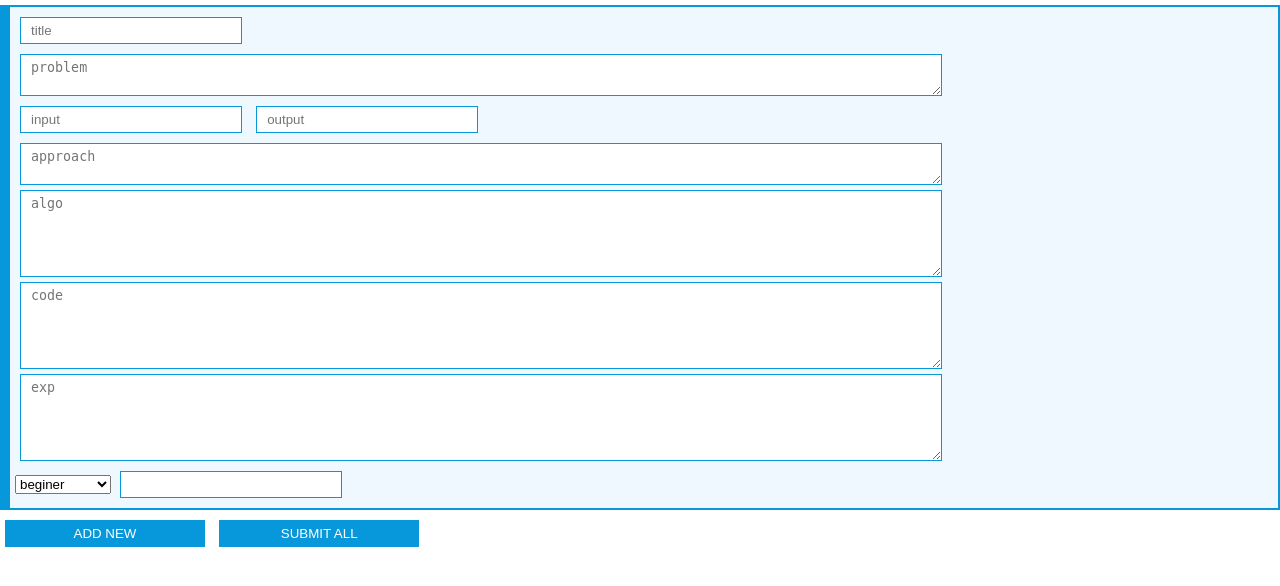
After one commit to hind-sagar-biswas/c-made-easy, a PHP site: page /c-made-easy/addprobs.html in a window 1280 px wide. The commit adds this page. Shown: the top 586 px of the page. Run offline with PHP 8.4, Linux system fonts and the light colour scheme.

Commit message:
added c problem/exercise adder

```diff
--- /dev/null
+++ b/addprobs.html
@@ -0,0 +1,42 @@
+<!DOCTYPE html>
+<html lang="en">
+
+<head>
+    <meta charset="UTF-8">
+    <meta http-equiv="X-UA-Compatible" content="IE=edge">
+    <meta name="viewport" content="width=device-width, initial-scale=1.0">
+    <title>ADD ICT solutions | Chap 5</title>
+
+    <link rel="stylesheet" href="./assets/css/adder.css">
+</head>
+
+<body>
+    <div id="log"></div>
+    <div id="form-container">
+        <form action="#" method="post" name="solution-form" id="solution-form">
+            <div class="form-section">
+                <input type="text" name="solution-1-title" id="solution-1-title" placeholder="title" required>
+                <textarea name="solution-1-problem" id="solution-1-problem" placeholder="problem" required></textarea>
+                <input type="text" name="solution-1-example-input" id="solution-1-example-input" placeholder="input" required>
+                <input type="text" name="solution-1-expected-output" id="solution-1-expected-output" placeholder="output" required>
+                <textarea name="solution-1-approach" id="solution-1-approach" placeholder="approach"></textarea>
+                <textarea name="solution-1-algorithm" id="solution-1-algorithm" placeholder="algo" rows="5"></textarea>
+                <textarea name="solution-1-code" id="solution-1-code" placeholder="code" rows="5"></textarea>
+                <textarea name="solution-1-explanation" id="solution-1-explanation" placeholder="exp" rows="5"></textarea>
+                <select name="solution-1-difficulty" id="solution-1-difficulty">
+                    <option value="beginer">beginer</option>
+                    <option value="intermediate">intermediate</option>
+                    <option value="advanced">advanced</option>
+                </select>
+                <input type="text" name="solution-1-tags" id="solution-1-tags">
+            </div>
+        </form>
+    </div>
+    <div id="action">
+        <button id="add-new">ADD NEW</button>
+        <button id="submit">SUBMIT ALL</button>
+    </div>
+    <script src="./assets/js/solution.js"></script>
+</body>
+
+</html>
--- /dev/null
+++ b/assets/css/adder.css
@@ -0,0 +1,58 @@
+body {
+  margin: 0;
+  padding: 0;
+  width: 100vw;
+  background-color: white;
+  font-family: "Segoe UI", Tahoma, Geneva, Verdana, sans-serif;
+}
+
+button,
+input[type=text],
+textarea {
+  outline: none;
+  border: 1px solid rgb(7, 152, 219);
+  padding: 5px 10px;
+  margin: 5px;
+  /* border-radius: 5px; */
+  width: 200px;
+}
+
+input[type=text] {
+  display: inline-block;
+}
+
+textarea {
+  display: block;
+  width: 900px;
+}
+
+button {
+  background-color: rgb(7, 152, 219);
+  color: white;
+  transition: all 0.3s;
+}
+
+button:hover {
+  background-color: rgb(14, 124, 176);
+}
+
+#form-container,
+#action,
+#log {
+  width: 100%;
+  max-width: 1300px;
+  margin: 0 auto;
+  margin-top: 5px;
+}
+
+#log {
+  color: rgb(14, 124, 176);
+}
+
+.form-section {
+  margin-bottom: 5px;
+  padding: 5px;
+  border: 2px solid rgb(7, 152, 219);
+  border-left: 10px solid rgb(7, 152, 219);
+  background-color: aliceblue;
+}/*# sourceMappingURL=adder.css.map */
--- /dev/null
+++ b/assets/js/solution.js
@@ -0,0 +1,162 @@
+const form = document.getElementById("solution-form");
+const addNewBtn = document.querySelector("#add-new");
+const submitBtn = document.querySelector("#submit");
+
+let solutionCount = 2;
+
+function addNewSol() {
+	const formSection = document.createElement("div");
+	formSection.classList.add("form-section");
+
+	const titleInput = document.createElement("input");
+	titleInput.type = "text";
+	titleInput.name = `solution-${solutionCount}-title`;
+	titleInput.id = `solution-${solutionCount}-title`;
+	titleInput.placeholder = "title";
+	titleInput.required = true;
+	formSection.appendChild(titleInput);
+
+	const problemTextarea = document.createElement("textarea");
+	problemTextarea.name = `solution-${solutionCount}-problem`;
+	problemTextarea.id = `solution-${solutionCount}-problem`;
+	problemTextarea.placeholder = "problem";
+	problemTextarea.required = true;
+	formSection.appendChild(problemTextarea);
+
+	const exampleInputInput = document.createElement("input");
+	exampleInputInput.type = "text";
+	exampleInputInput.name = `solution-${solutionCount}-example-input`;
+	exampleInputInput.id = `solution-${solutionCount}-example-input`;
+	exampleInputInput.placeholder = "input";
+	exampleInputInput.required = true;
+	formSection.appendChild(exampleInputInput);
+
+	const expectedOutputInput = document.createElement("input");
+	expectedOutputInput.type = "text";
+	expectedOutputInput.name = `solution-${solutionCount}-expected-output`;
+	expectedOutputInput.id = `solution-${solutionCount}-expected-output`;
+	expectedOutputInput.placeholder = "output";
+	expectedOutputInput.required = true;
+	formSection.appendChild(expectedOutputInput);
+
+	const approachTextarea = document.createElement("textarea");
+	approachTextarea.name = `solution-${solutionCount}-approach`;
+	approachTextarea.id = `solution-${solutionCount}-approach`;
+	approachTextarea.placeholder = "approach";
+	formSection.appendChild(approachTextarea);
+
+	const algorithmTextarea = document.createElement("textarea");
+	algorithmTextarea.name = `solution-${solutionCount}-algorithm`;
+	algorithmTextarea.id = `solution-${solutionCount}-algorithm`;
+	algorithmTextarea.placeholder = "algo";
+	algorithmTextarea.rows = "5";
+	formSection.appendChild(algorithmTextarea);
+
+	const codeTextarea = document.createElement("textarea");
+	codeTextarea.name = `solution-${solutionCount}-code`;
+	codeTextarea.id = `solution-${solutionCount}-code`;
+	codeTextarea.placeholder = "code";
+	codeTextarea.rows = "5";
+	formSection.appendChild(codeTextarea);
+
+	const explanationTextarea = document.createElement("textarea");
+	explanationTextarea.name = `solution-${solutionCount}-explanation`;
+	explanationTextarea.id = `solution-${solutionCount}-explanation`;
+	explanationTextarea.placeholder = "exp";
+	explanationTextarea.rows = "5";
+	formSection.appendChild(explanationTextarea);
+
+	const difficultySelect = document.createElement("select");
+	difficultySelect.name = `solution-${solutionCount}-difficulty`;
+	difficultySelect.id = `solution-${solutionCount}-difficulty`;
+	formSection.appendChild(difficultySelect);
+
+	const difficulties = ["beginer", "intermediate", "advanced"];
+	for (let dif = 0; dif < difficulties.length; dif++) {
+		const difficulty = difficulties[dif];
+		const difficultyOption = document.createElement("option");
+		difficultyOption.value = `${difficulty}`;
+		difficultyOption.textContent = `${difficulty}`;
+		difficultySelect.appendChild(difficultyOption);
+	}
+
+	const tagsInput = document.createElement("input");
+	tagsInput.type = "text";
+	tagsInput.name = `solution-${solutionCount}-tags`;
+	tagsInput.id = `solution-${solutionCount}-tags`;
+	tagsInput.placeholder = "tags";
+	tagsInput.required = true;
+	formSection.appendChild(tagsInput);
+
+	form.appendChild(formSection);
+
+	solutionCount++;
+}
+
+function createStepsList(steps) {
+	steps = decodeURIComponent(encodeURIComponent(steps).replace(/%0A/g, "\n"));
+	let stepList = "";
+
+	steps.split("\n").forEach((step) => {
+		if (step.trim() !== "") {
+			const li = `<li>${step.trim()}</li>`;
+			stepList += li;
+		}
+	});
+
+	return stepList;
+}
+
+function resetAll() {
+	solutionCount = 1;
+	while (form.firstChild) {
+		form.removeChild(form.firstChild);
+	}
+	addNewSol();
+}
+
+function getSolutionInputs() {
+	const solutionForms = document.querySelectorAll(".form-section");
+	const solutions = [];
+
+	solutionForms.forEach((form) => {
+		const inputs = form.querySelectorAll("input, textarea, select");
+		const solution = {};
+
+		inputs.forEach((input) => {
+			let key = input.name;
+			let value = input.value;
+
+			const [, , ...parts] = key.split("-");
+			key = parts.join("-");
+			if (key == "algorithm" || key == "explanation") value = createStepsList(value);
+			else if(key == "code") value = value;
+			else if (key == "tags") value = JSON.stringify(value.split(", "));
+
+			solution[key] = value;
+		});
+
+		solutions.push(solution);
+	});
+
+	return solutions;
+}
+
+function submit() {
+	const solutionArray = encodeURIComponent(JSON.stringify(getSolutionInputs()));
+
+	const xhttp = new XMLHttpRequest();
+	xhttp.onload = function () {
+		const resp = this.responseText;
+		document.getElementById("log").innerHTML = resp;
+		// resetAll();
+	};
+	xhttp.open("POST", "./scripts/includes/add_solutions.inc.php");
+	xhttp.setRequestHeader("Content-type", "application/x-www-form-urlencoded");
+	xhttp.send(`sol=${solutionArray}`);
+}
+
+window.addEventListener("load", () => {
+	addNewBtn.addEventListener("click", addNewSol);
+	submitBtn.addEventListener("click", submit);
+});
--- /dev/null
+++ b/assets/sass/adder.scss
@@ -0,0 +1,59 @@
+body {
+            margin: 0;
+            padding: 0;
+            width: 100vw;
+            background-color: white;
+
+            font-family: 'Segoe UI', Tahoma, Geneva, Verdana, sans-serif;
+        }
+
+        button,
+        input[type='text'],
+        textarea {
+            outline: none;
+            border: 1px solid rgb(7, 152, 219);
+            padding: 5px 10px;
+            margin: 5px;
+            /* border-radius: 5px; */
+            width: 200px;
+        }
+
+        input[type='text'] {
+            display: inline-block;
+        }
+
+        textarea {
+            display: block;
+            width: calc(225px * 4);
+        }
+
+        button {
+            background-color: rgb(7, 152, 219);
+            color: white;
+            transition: all 0.3s;
+        }
+
+        button:hover {
+            background-color: rgb(14, 124, 176);
+        }
+
+        #form-container,
+        #action,
+        #log {
+            width: 100%;
+            max-width: 1300px;
+            margin: 0 auto;
+            margin-top: 5px;
+        }
+
+        #log {
+            color: rgb(14, 124, 176);
+        }
+
+        .form-section {
+            margin-bottom: 5px;
+            padding: 5px;
+            border: 2px solid rgb(7, 152, 219);
+            border-left: 10px solid rgb(7, 152, 219);
+            background-color: aliceblue;
+        }
--- a/log.php
+++ b/log.php
@@ -8,8 +8,6 @@ if (!$loggedIn) {
     <form action="./scripts/includes/logger.inc.php" method="post">
         <button type="submit" name="logger-type" value="logout" id="submit"></button>
     </form>
-    <script>
-        document.getElementById("submit").click();
-    </script>
+    <script> document.getElementById("submit").click(); </script>
 
 <?php } else redirect_to('root'); ?>
--- a/scripts/classes/dbh.class.php
+++ b/scripts/classes/dbh.class.php
@@ -12,6 +12,7 @@ class Dbh extends Contr
     protected $userTable = "dinos";
     protected $tokenTable = "tokens";
     protected $testTable = "tests";
+    protected $problemTable = "c_problems";
 
 
     public function setDbInfo($DB)
```
Also changed, not shown: addques.html (+1 -49 lines), scripts/classes/problem.class.php (added, +11 -0 lines), scripts/includes/add_solutions.inc.php (added, +31 -0 lines), 2 other files.
